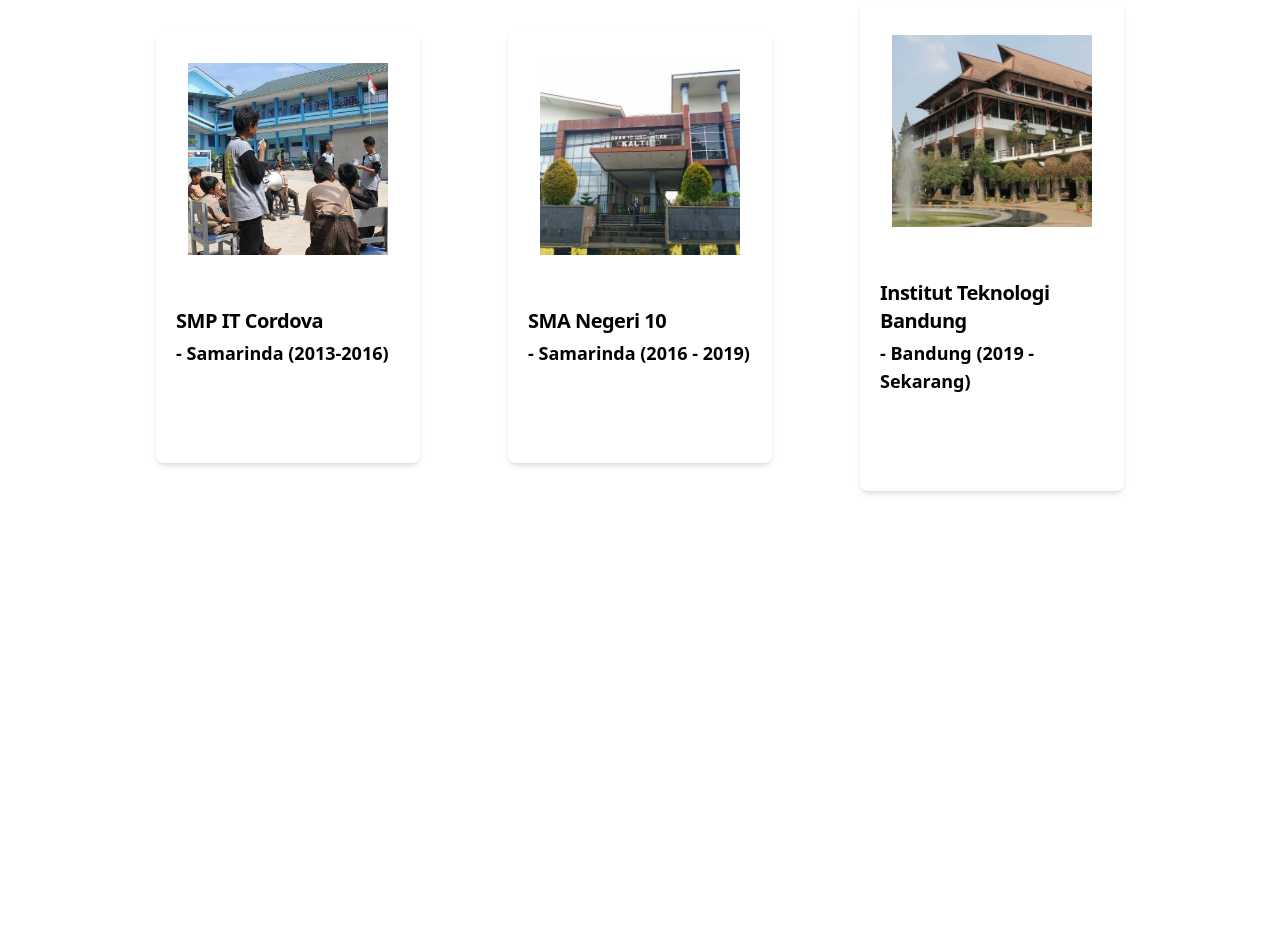
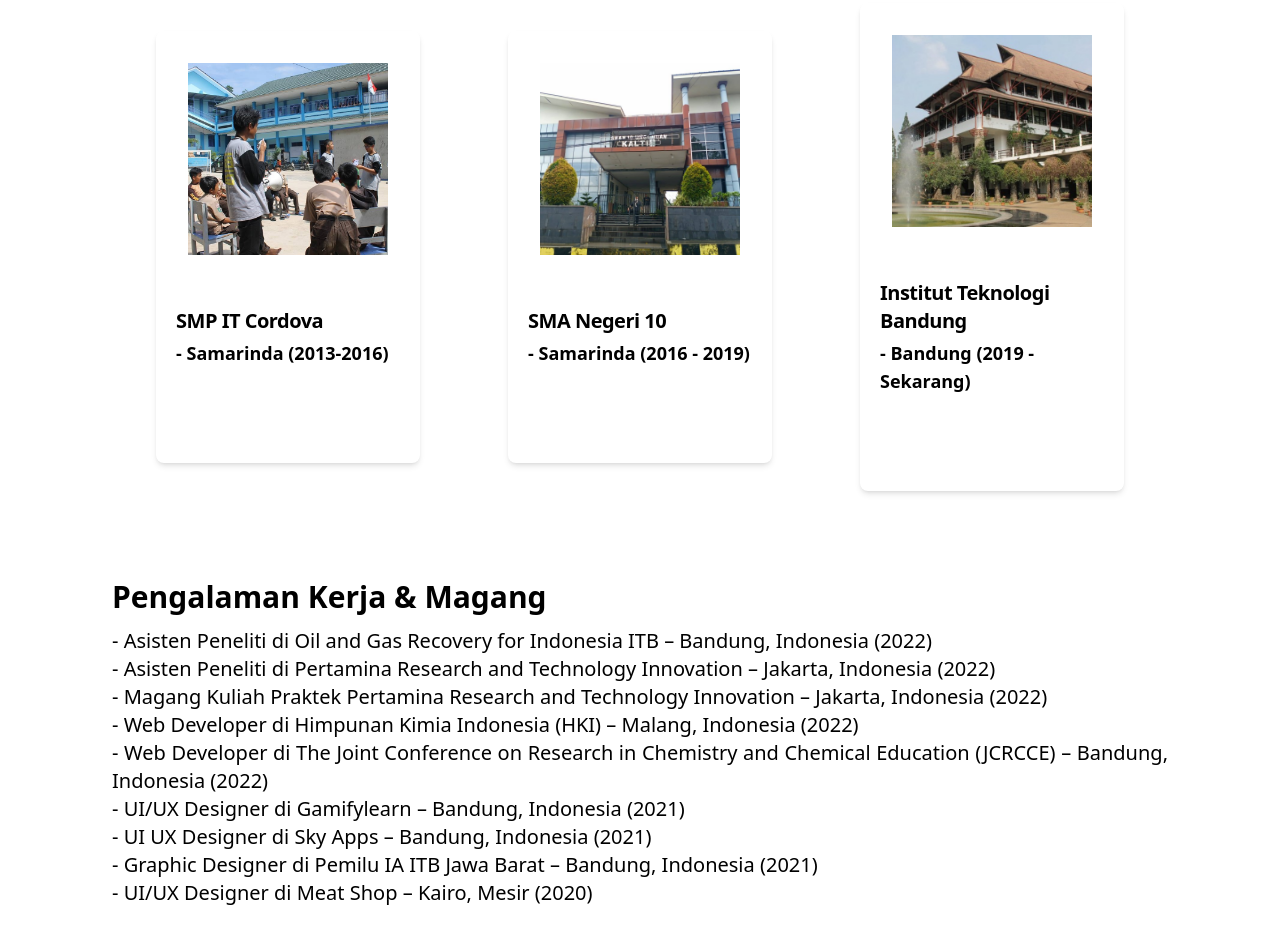
Before and after one commit to enhaka13/naufal_hanif_kusuma-final_project, a plain HTML site: page index.html in a window 1280 px wide. Shown: the part 993-1936 px from the top of the page. Before the commit the page ends 1572 px from the top, so only its background shows below. Drawn offline with nearby package versions, Linux system fonts and the light colour scheme; files whose address does not match are found by name.

Commit message:
adding section with id=experiences

```diff
--- a/index.html
+++ b/index.html
@@ -98,6 +98,39 @@
             </div>
         </div>
     </section>
+
+    <section id="experiences">
+        <h1 class="text-3xl font-bold mb-3">Pengalaman Kerja & Magang</h1>
+        <ol class="text-xl text-justify mb-16">
+          <li>
+            - Asisten Peneliti di Oil and Gas Recovery for Indonesia ITB –
+            Bandung, Indonesia (2022)
+          </li>
+          <li>
+            - Asisten Peneliti di Pertamina Research and Technology Innovation –
+            Jakarta, Indonesia (2022)
+          </li>
+          <li>
+            - Magang Kuliah Praktek Pertamina Research and Technology Innovation –
+            Jakarta, Indonesia (2022)
+          </li>
+          <li>
+            - Web Developer di Himpunan Kimia Indonesia (HKI) – Malang, Indonesia
+            (2022)
+          </li>
+          <li>
+            - Web Developer di The Joint Conference on Research in Chemistry and
+            Chemical Education (JCRCCE) – Bandung, Indonesia (2022)
+          </li>
+          <li>- UI/UX Designer di Gamifylearn – Bandung, Indonesia (2021)</li>
+          <li>- UI UX Designer di Sky Apps – Bandung, Indonesia (2021)</li>
+          <li>
+            - Graphic Designer di Pemilu IA ITB Jawa Barat – Bandung, Indonesia
+            (2021)
+          </li>
+          <li>- UI/UX Designer di Meat Shop – Kairo, Mesir (2020)</li>
+        </ol>
+      </section>
 </body>
 
 </html>
```
